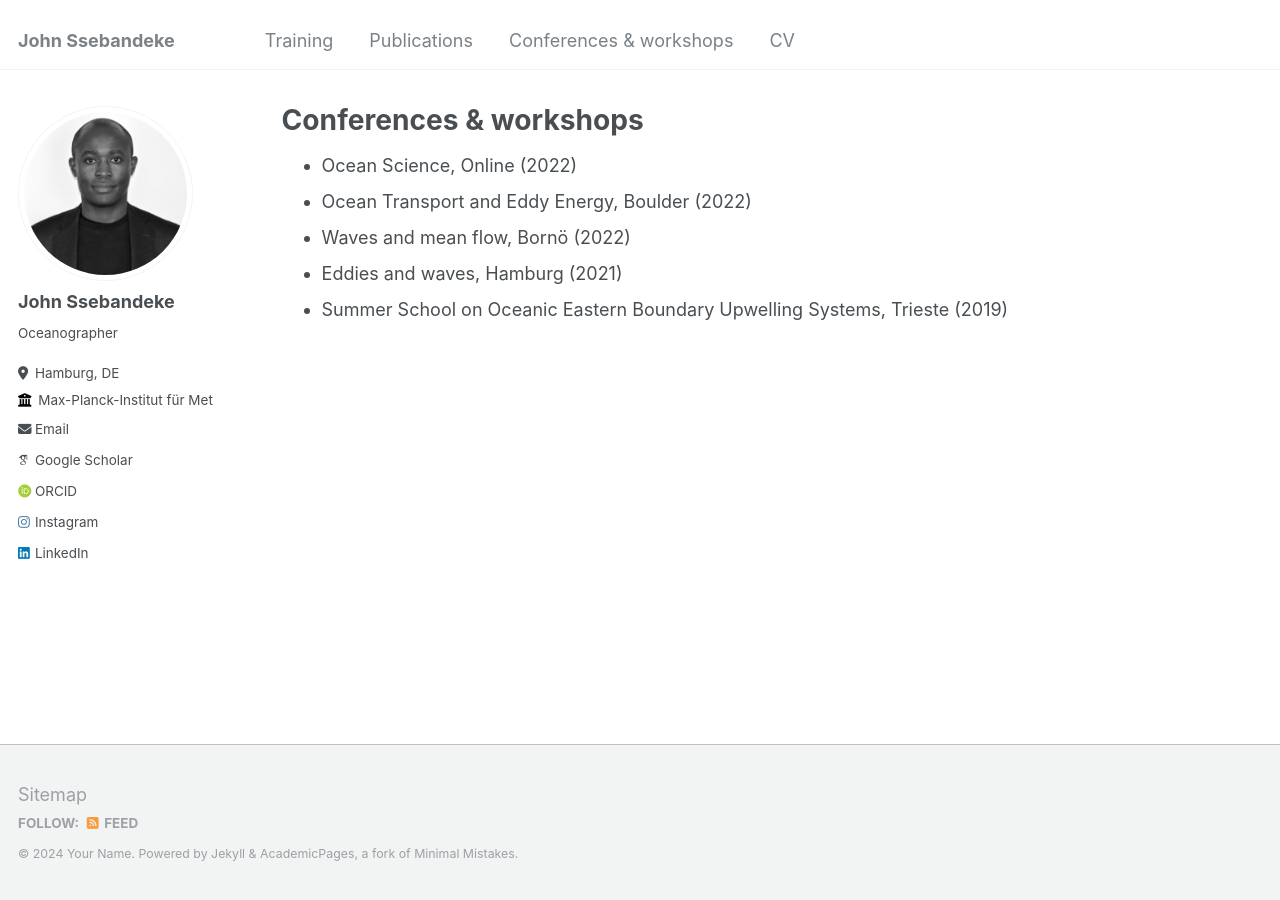
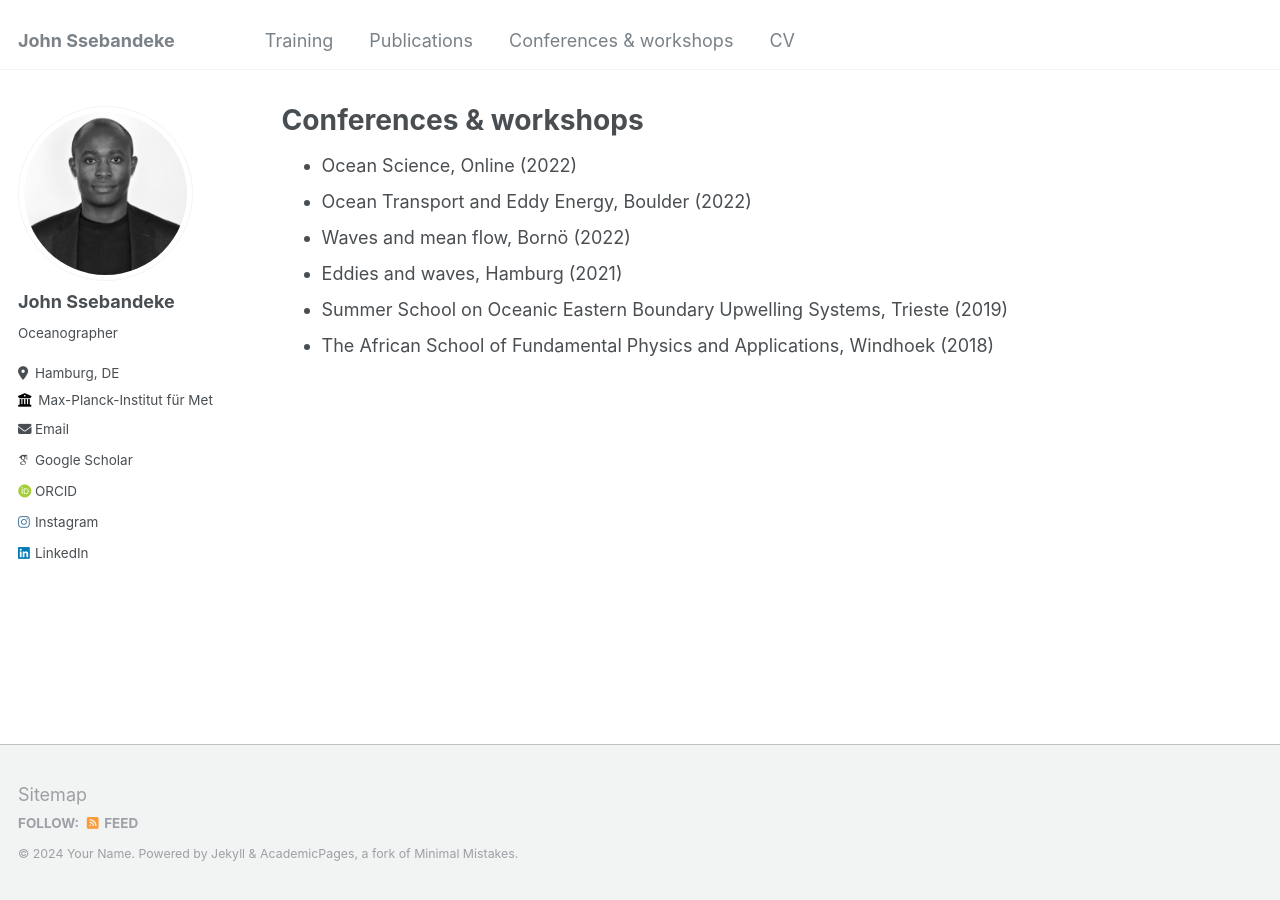
Before and after one commit to john-ssebandeke/john-ssebandeke.github.io, a Jekyll site: the page built from _pages/conference.md, in a window 1280 px wide. Built offline with Jekyll 4.4.1, drawn with Linux system fonts in a browser that asks for light colours; some web fonts are replaced.

Commit message:
Update conference.md

```diff
--- a/_pages/conference.md
+++ b/_pages/conference.md
@@ -10,3 +10,4 @@ author_profile: true
 * Waves and mean flow, Bornö (2022)
 * Eddies and waves, Hamburg (2021)
 * Summer School on Oceanic Eastern Boundary Upwelling Systems, Trieste (2019)
+* The African School of Fundamental Physics and Applications, Windhoek (2018)
```
